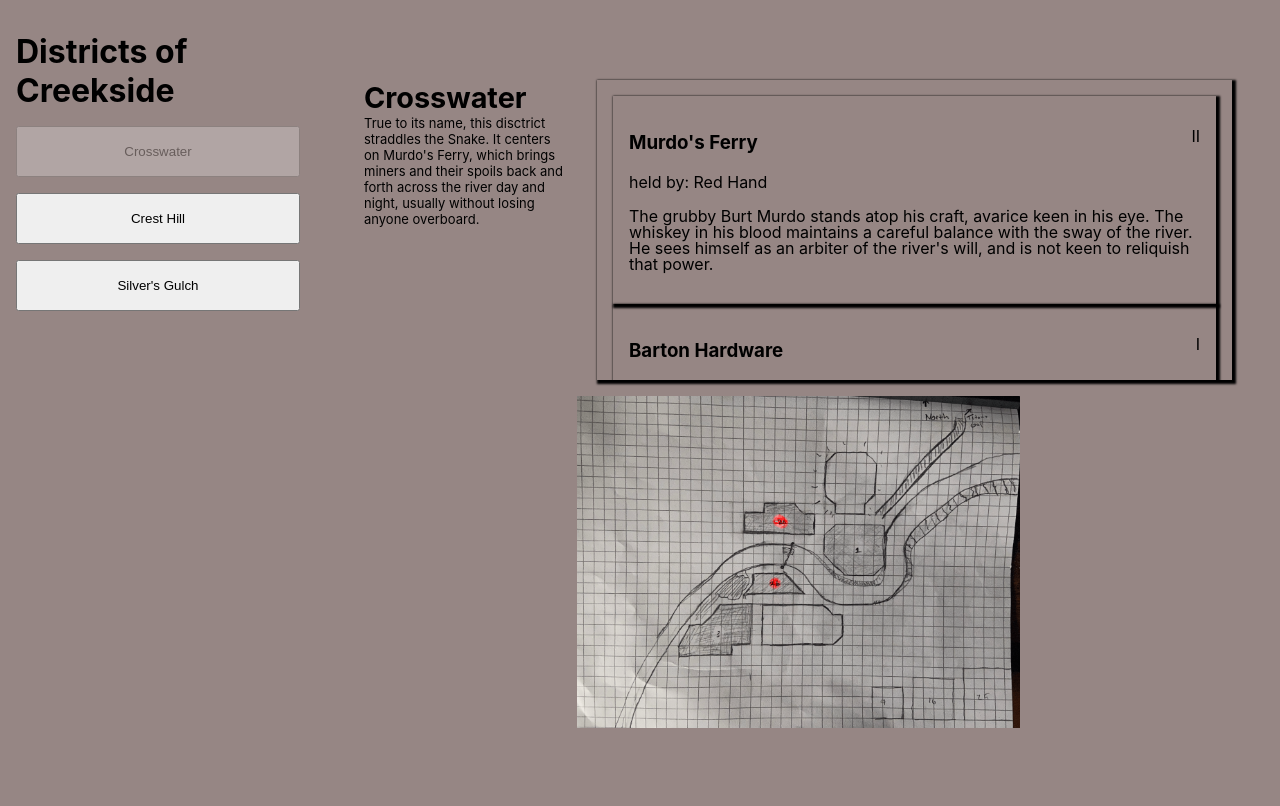
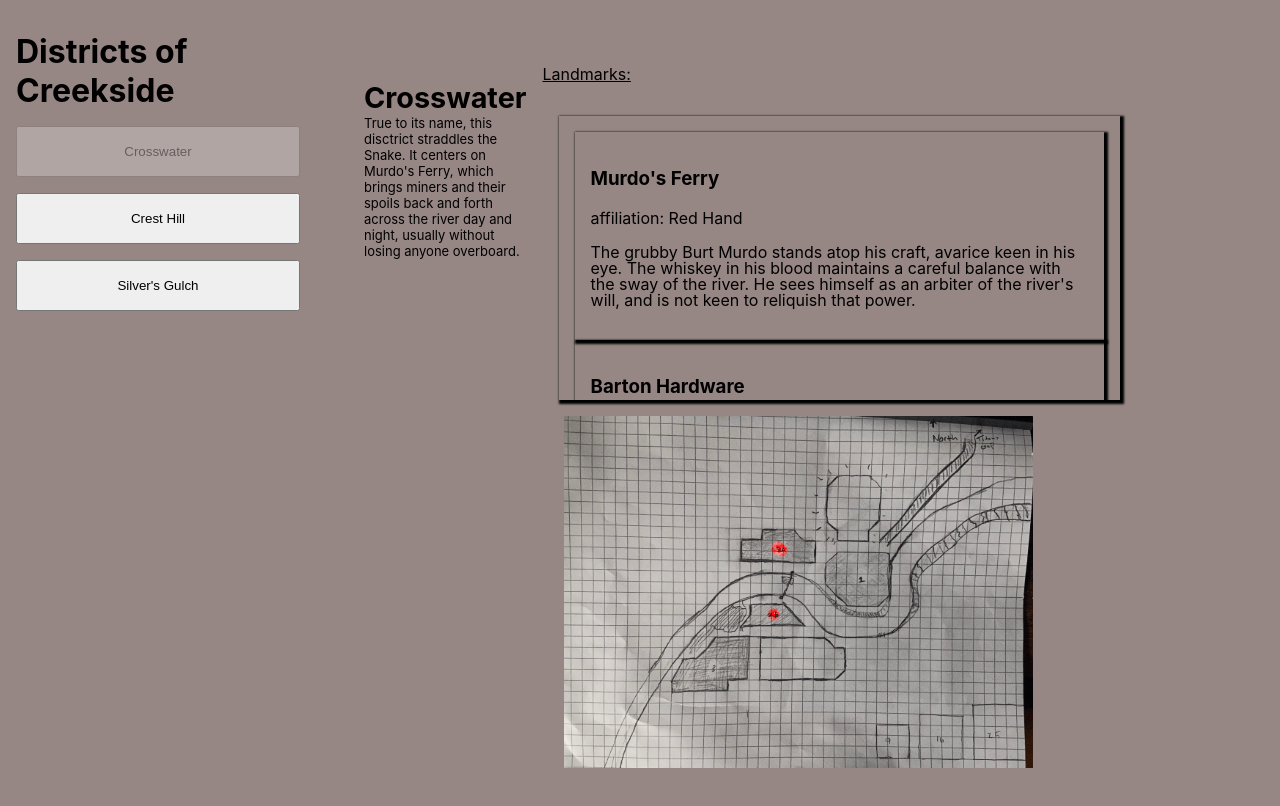
Before and after one commit to jirbjirbjirb/bladecampapp, a React (Create React App) app: page / in a window 1280 px wide. Shown: the top 806 px of the page. Built offline with nearby package versions, Linux system fonts and the light colour scheme.

Commit message:
landmark fill out

```diff
--- a/src/App.css
+++ b/src/App.css
@@ -2,15 +2,22 @@ body{
   background-color: #968684;
 }
 
-
+.App{
+  height: 100vh;
+}
 /* HOME SHELL */
 .app-container{
   max-width: 1400px;
   justify-content: center;
   margin: 0 auto;
+  height: 100%;
 
 }
 
+.landmarks-wrap{
+  display: flex;
+  flex-direction: column;
+}
 
 .app-container, .main-content{
   display: flex;
@@ -40,7 +47,7 @@ body{
 }
 
 .map{
-  height: 50%;
+  height: 100%;
   width: 100%;
   background-position: center;
   background-repeat: no-repeat;
@@ -100,7 +107,7 @@ p{
   text-align: left;
 }
 
-.claims{
+.landmarks{
   height: auto;
   overflow-x: scroll;
   margin: 1rem;
@@ -109,14 +116,14 @@ p{
   max-height: 600px;
   padding-left: 1rem;
 }
-.claim-wrapper{
+.landmark-wrapper{
   color: black;
   display: flex;
   flex-direction: column;
   box-shadow: 2px 2px 2px 2px;
   padding: 1rem;
 }
-.claim-name{
+.landmark-name{
   display: flex;
   justify-content: space-between;
 }
@@ -126,6 +133,9 @@ p{
 
 
 @media only screen and (max-width: 600px) {
+  .App{
+    height: 100%;
+  }
   .app-container,.text-log-wrapper{
     flex-direction: column;
     width: 100%
@@ -153,7 +163,7 @@ p{
     padding: 0;
     margin: 1rem;
   }
-  .district-wrapper, .claims{
+  .district-wrapper, .landmarks{
     width: 100%;
     margin: 0;
     padding-bottom: 1rem;
--- a/src/App.tsx
+++ b/src/App.tsx
@@ -1,17 +1,12 @@
 import { useState } from 'react'
 import './App.css'
 import { DistrictInfo, DistrictInfos } from './components/DistrictInfo'
-import {
-  crosswaterInfo,
-  crestHillInfo,
-  silversGulchInfo,
-} from './DistrictData'
+import { crosswaterInfo, crestHillInfo, silversGulchInfo } from './DistrictData'
 
 const infoPackage: DistrictInfos = [
   crosswaterInfo,
   crestHillInfo,
   silversGulchInfo,
-
 ]
 
 function App() {
@@ -53,11 +48,13 @@ function App() {
             {/* this should accept an array of all district data and just render the appropriate one according to state set in menu bar */}
             <DistrictInfo
               districtName={selectedDistrict?.districtName}
-              claims={selectedDistrict?.claims}
+              landmarks={selectedDistrict?.landmarks}
               textContent={selectedDistrict.textContent}
+              developmentLevel={selectedDistrict.developmentLevel}
               map={selectedDistrict.map}
             />
           </div>
+
           <div
             className="map section-bumper"
             style={{ backgroundImage: `url(${selectedDistrict.map})` }}
--- a/src/DistrictData.tsx
+++ b/src/DistrictData.tsx
@@ -2,294 +2,159 @@ import { DistrictInfoProps } from './components/DistrictInfo'
 
 export const crestHillInfo: DistrictInfoProps = {
   districtName: 'Crest Hill',
+  developmentLevel: 'established',
   textContent:
     "Located at the north end of town, this is the center of all things import and export. The Titan's Gap road ends here. Nearly anything shipping in or out of town passes through Crest Hill",
-  claims: [
+  landmarks: [
     {
       name: "Hawkshaw's Livery",
-      textContent: 'Providing for the needs of horses and other draught animals, the livery is an essential cog in the extractive machinery of the town. Proprietor Silas Greene is a fervent disciple of Luton, and has contributed heavily to construct the chapel.',
-      heldBy: 'Apostles of Luton',
+      textContent:
+        'Providing for the needs of horses and other draught animals, the livery is an essential cog in the extractive machinery of the town. Proprietor Silas Greene is a fervent disciple of Luton, and has contributed heavily to construct the chapel.',
+      affiliation: 'Apostles of Luton',
       hold: 2,
     },
     {
       name: 'Bright and Son Freight',
-      textContent: 'text text text text text text text text text',
-      heldBy: 'Apostles of Luton',
+      textContent:
+        'Horace, the younger Bright brother, manages this outpost of the family transport business. Brother Henry receives packages on the other side of the gap. Father Bright is somewhere away and above, installed behind a desk in deepest Astria. A glowering portrait of the old man hangs above the till.',
+      affiliation: 'Apostles of Luton',
       hold: 2,
     },
     {
       name: 'Chapel of Luton',
-      textContent: "Rapidly growing from a construction site at the apex of the hill, the chapel is a base from which Pastor Mac Steelhead extends the auspices of Luton and his holy Domain.",
-      heldBy: 'Apostles of Luton',
+      textContent:
+        'Rapidly growing from a construction site at the apex of the hill, the chapel is a base from which Pastor Mac Steelhead extends the auspices of Luton and his holy Domain.',
+      affiliation: 'Apostles of Luton',
       hold: 4,
     },
     {
       name: 'Hotel Belle Vie',
       textContent:
         'Proprietor Samuel Gantt is an early arrival, a grotesque sycophant eager to prove his value to those even he considers his betters. Nothing said within the walls of the Belle Vie stays secret for long. Pronounced "Belly V-eye"',
-      heldBy: 'Red Hand',
+      affiliation: 'Red Hand',
       hold: 3,
     },
   ],
-  map: './map_cresthill.png'
+  map: './map_cresthill.png',
 }
 
 export const crosswaterInfo: DistrictInfoProps = {
   districtName: 'Crosswater',
+  developmentLevel: 'established',
   textContent:
     "True to its name, this disctrict straddles the Snake. It centers on Murdo's Ferry, which brings miners and their spoils back and forth across the river day and night, usually without losing anyone overboard.",
-  claims: [
+  landmarks: [
     {
       name: "Murdo's Ferry",
       textContent:
         "The grubby Burt Murdo stands atop his craft, avarice keen in his eye. The whiskey in his blood maintains a careful balance with the sway of the river. He sees himself as an arbiter of the river's will, and is not keen to reliquish that power.",
-      heldBy: 'Red Hand',
+      affiliation: 'Red Hand',
       hold: 2,
     },
     {
       name: 'Barton Hardware',
       textContent:
         'The old saying goes that in a mineral rush, the rich man sells shovels. Rose Barton and her softspoken partner Carol have taken this adage to heart, and their yield thus far has been bounteous.',
-      heldBy: 'Wetherbilt Company',
+      affiliation: 'Wetherbilt Company',
       hold: 1,
     },
     {
       name: 'Waterside Lounge',
       textContent:
-        'A cheap and smoky bar with pretensions to serving upscale clientele. The only place with a craps table.',
-      heldBy: 'Unknown/Unclaimed',
+        'A cheap and smoky bar with pretensions to serving upscale clientele. For now, it is the only place with a craps table and a piano.',
+      affiliation: 'Unknown',
       hold: 2,
     },
     {
       name: "Doc's",
       textContent:
-        "No matter what ails you, Doc has something that'll either fix you up or at least make it hard to remember what your problem was",
-      heldBy: 'Unknown/Unclaimed',
+        "No matter what ails you, Doc has something that'll either fix you up or at least make it hard to remember what your problem was. A gruff man in his late 50s who has seen much suffering, Doc commands respect from nearly everyone.",
+      affiliation: 'Unknown',
       hold: 2,
     },
   ],
-  map: './map_crosswater.png'
+  map: './map_crosswater.png',
 }
-
 
 export const silversGulchInfo: DistrictInfoProps = {
   districtName: "Silver's Gulch",
+  developmentLevel: 'established',
   textContent:
     "Deep in the miner's camp, this is the absolute heart of vice in Creekside. Eliza Silver and the Red Hand have anything a miner might need, and their establishments accept shine as payment, which saves the miner a trip across the river.",
-  claims: [
+  landmarks: [
     {
-      name: "The Broken Spoke",
-      textContent:
-        'Flagship establishment of the Red Hand',
-      heldBy: 'Red Hand',
+      name: 'The Broken Spoke',
+      textContent: 'Flagship establishment of the Red Hand',
+      affiliation: 'Red Hand',
       hold: 4,
     },
     {
       name: 'Glendas Boarding House',
       textContent:
-        'A cheap flop for the down on their luck. Food dangerous to human life, bedsheets cleaned quarterly.',
-      heldBy: 'Split Finger Gang',
+        'A cheap flop for the down on their luck. Food dangerous to human life, bedsheets cleaned quarterly. Glenda drinks heavy, sleeps late, and manages her business with a stern hand.',
+      affiliation: 'Split Finger Gang',
       hold: 1,
     },
     {
       name: 'April Anvil Apothecary',
       textContent:
-        'Doc for the soul, spells and salves offered.',
-      heldBy: 'Unknown/Unclaimed',
+        "Doc for the body and soul, spells and salves offered. Dusty bottles labeled in fine and spiderlike script line April's shelves.",
+      affiliation: 'Unknown',
       hold: 2,
     },
     {
       name: "Boss's Hogs",
       textContent:
         "This place reeks. Nothing hides the stink of sin quite like a hog, or at least that's what Boss says. In addition to providing nutritious hogmeat to hungry miners and Crest Hill snobs alike, the Boss seems to be on excellent terms with almost everyone, despite the miasma of odor which surrounds him.",
-      heldBy: 'Unknown/Unclaimed',
+      affiliation: 'Unknown',
       hold: 2,
     },
   ],
-  map: './map_silversgulch.png'
+  map: './map_silversgulch.png',
 }
 
 export const testDistrict: DistrictInfoProps = {
-  districtName: "testDistrict",
+  districtName: 'testDistrict',
+  developmentLevel: 'established',
   textContent:
-    "test test test test test test test test test test test test test test test test test test test test test test test test test test test test test test test test test test test test test test test test test test test test test test test test test test test test test test test test test test test test test test test test",
-  claims: [
+    'test test test test test test test test test test test test test test test test test test test test test test test test test test test test test test test test test test test test test test test test test test test test test test test test test test test test test test test test test test test test test test test test',
+  landmarks: [
     {
-      name: "TestClaim",
-      textContent:
-        'test test test test test test test test',
-      heldBy: 'Unknown/Unclaimed',
+      name: 'TestLandmark',
+      textContent: 'test test test test test test test test',
+      affiliation: 'Unknown',
       hold: 4,
     },
     {
-      name: "TestClaim",
-      textContent:
-        'test test test test test test test test',
-      heldBy: 'Unknown/Unclaimed',
+      name: 'TestLandmark',
+      textContent: 'test test test test test test test test',
+      affiliation: 'Unknown',
       hold: 4,
-    },    {
-      name: "TestClaim",
-      textContent:
-        'test test test test test test test test',
-      heldBy: 'Unknown/Unclaimed',
+    },
+    {
+      name: 'TestLandmark',
+      textContent: 'test test test test test test test test',
+      affiliation: 'Unknown',
       hold: 4,
-    },    {
-      name: "TestClaim",
-      textContent:
-        'test test test test test test test test',
-      heldBy: 'Unknown/Unclaimed',
+    },
+    {
+      name: 'TestLandmark',
+      textContent: 'test test test test test test test test',
+      affiliation: 'Unknown',
       hold: 4,
-    },    {
-      name: "TestClaim",
-      textContent:
-        'test test test test test test test test',
-      heldBy: 'Unknown/Unclaimed',
+    },
+    {
+      name: 'TestLandmark',
+      textContent: 'test test test test test test test test',
+      affiliation: 'Unknown',
       hold: 4,
-    },    {
-      name: "TestClaim",
-      textContent:
-        'test test test test test test test test',
-      heldBy: 'Unknown/Unclaimed',
+    },
+    {
+      name: 'TestLandmark',
+      textContent: 'test test test test test test test test',
+      affiliation: 'Unknown',
       hold: 4,
     },
   ],
-  map: './map_silversgulch.png'
+  map: './map_silversgulch.png',
 }
-export const testDistrict1: DistrictInfoProps = {
-  districtName: "testDistrict1",
-  textContent:
-    "test test test test test test test test test test test test test test test test test test test test test test test test test test test test test test test test test test test test test test test test test test test test test test test test test test test test test test test test test test test test test test test test",
-  claims: [
-    {
-      name: "TestClaim",
-      textContent:
-        'test test test test test test test test',
-      heldBy: 'Unknown/Unclaimed',
-      hold: 4,
-    },
-    {
-      name: "TestClaim",
-      textContent:
-        'test test test test test test test test',
-      heldBy: 'Unknown/Unclaimed',
-      hold: 4,
-    },    {
-      name: "TestClaim",
-      textContent:
-        'test test test test test test test test',
-      heldBy: 'Unknown/Unclaimed',
-      hold: 4,
-    },    {
-      name: "TestClaim",
-      textContent:
-        'test test test test test test test test',
-      heldBy: 'Unknown/Unclaimed',
-      hold: 4,
-    },    {
-      name: "TestClaim",
-      textContent:
-        'test test test test test test test test',
-      heldBy: 'Unknown/Unclaimed',
-      hold: 4,
-    },    {
-      name: "TestClaim",
-      textContent:
-        'test test test test test test test test',
-      heldBy: 'Unknown/Unclaimed',
-      hold: 4,
-    },
-  ],
-  map: './map_silversgulch.png'
-}
-// export const testDistrict2: DistrictInfoProps = {
-//   districtName: "testDistrict2",
-//   textContent:
-//     "test test test test test test test test test test test test test test test test test test test test test test test test test test test test test test test test test test test test test test test test test test test test test test test test test test test test test test test test test test test test test test test test",
-//   claims: [
-//     {
-//       name: "TestClaim",
-//       textContent:
-//         'test test test test test test test test',
-//       heldBy: 'Unknown/Unclaimed',
-//       hold: 4,
-//     },
-//     {
-//       name: "TestClaim",
-//       textContent:
-//         'test test test test test test test test',
-//       heldBy: 'Unknown/Unclaimed',
-//       hold: 4,
-//     },    {
-//       name: "TestClaim",
-//       textContent:
-//         'test test test test test test test test',
-//       heldBy: 'Unknown/Unclaimed',
-//       hold: 4,
-//     },    {
-//       name: "TestClaim",
-//       textContent:
-//         'test test test test test test test test',
-//       heldBy: 'Unknown/Unclaimed',
-//       hold: 4,
-//     },    {
-//       name: "TestClaim",
-//       textContent:
-//         'test test test test test test test test',
-//       heldBy: 'Unknown/Unclaimed',
-//       hold: 4,
-//     },    {
-//       name: "TestClaim",
-//       textContent:
-//         'test test test test test test test test',
-//       heldBy: 'Unknown/Unclaimed',
-//       hold: 4,
-//     },
-//   ],
-//   map: './map_silversgulch.png'
-// }
-// export const testDistrict3: DistrictInfoProps = {
-//   districtName: "testDistrict3",
-//   textContent:
-//     "test test test test test test test test test test test test test test test test test test test test test test test test test test test test test test test test test test test test test test test test test test test test test test test test test test test test test test test test test test test test test test test test",
-//   claims: [
-//     {
-//       name: "TestClaim",
-//       textContent:
-//         'test test test test test test test test',
-//       heldBy: 'Unknown/Unclaimed',
-//       hold: 4,
-//     },
-//     {
-//       name: "TestClaim",
-//       textContent:
-//         'test test test test test test test test',
-//       heldBy: 'Unknown/Unclaimed',
-//       hold: 4,
-//     },    {
-//       name: "TestClaim",
-//       textContent:
-//         'test test test test test test test test',
-//       heldBy: 'Unknown/Unclaimed',
-//       hold: 4,
-//     },    {
-//       name: "TestClaim",
-//       textContent:
-//         'test test test test test test test test',
-//       heldBy: 'Unknown/Unclaimed',
-//       hold: 4,
-//     },    {
-//       name: "TestClaim",
-//       textContent:
-//         'test test test test test test test test',
-//       heldBy: 'Unknown/Unclaimed',
-//       hold: 4,
-//     },    {
-//       name: "TestClaim",
-//       textContent:
-//         'test test test test test test test test',
-//       heldBy: 'Unknown/Unclaimed',
-//       hold: 4,
-//     },
-//   ],
-//   map: './map_silversgulch.png'
-// }
--- a/src/components/DistrictInfo.tsx
+++ b/src/components/DistrictInfo.tsx
@@ -1,25 +1,17 @@
-import { useEffect, useRef } from "react"
+import { useEffect, useRef } from 'react'
 
 export function DistrictInfo({
   districtName,
   textContent,
-  claims,
+  landmarks,
 }: DistrictInfoProps) {
-  const getHoldTally = (hold: number) => {
-    let holdTally = ''
-    for (let i = 0; i < hold.valueOf(); i++) {
-      holdTally = holdTally + 'I'
-    }
-    return holdTally
-  }
-
-  const claimsRef = useRef<HTMLDivElement>(null)
+  const landmarksRef = useRef<HTMLDivElement>(null)
 
   useEffect(() => {
-  if(claimsRef.current){
-    claimsRef.current.scrollTo( 0, 0 );
+    if (landmarksRef.current) {
+      landmarksRef.current.scrollTo(0, 0)
     }
-  },[districtName])
+  }, [districtName])
 
   return (
     <div className="text-log-wrapper">
@@ -29,20 +21,31 @@ export function DistrictInfo({
         </div>
         <div className="text-content">{textContent}</div>
       </div>
-      <div className="claims scroll-wrap" ref={claimsRef}>
-        {claims?.map((claim, i) => {
+      <div className="landmarks-wrap">
+        <div
+          style={{
+            paddingBottom: '1rem',
+          }}
+        >
+          <u>Landmarks:</u>
+        </div>
+        <div className="landmarks scroll-wrap" ref={landmarksRef}>
+          {landmarks?.map((landmark, i) => {
             return (
-            <div className="claim-wrapper" key={i}>
-              <div className="claim-name">
-                <h3>{claim.name}</h3> <p>{getHoldTally(claim.hold)}</p>
+              <div className="landmark-wrapper" key={i}>
+                <div className="landmark-name">
+                  <h3>{landmark.name}</h3>
                 </div>
-              <div className="control-text">held by: {claim.heldBy}</div>
+                <div className="control-text">
+                  affiliation: {landmark.affiliation}
+                </div>
                 <div>
-                <p>{claim.textContent}</p>
+                  <p>{landmark.textContent}</p>
                 </div>
               </div>
             )
           })}
+        </div>
       </div>
     </div>
   )
@@ -51,14 +54,15 @@ export function DistrictInfo({
 export type DistrictInfoProps = {
   districtName: string
   textContent: string
-  claims?: Claims
+  landmarks?: Landmarks
   map: string
+  developmentLevel: 'developing' | 'established'
 }
 
-export type Claim = {
+export type Landmark = {
   name: string
   textContent: string
-  heldBy: Factions
+  affiliation: Factions
   hold: number
 }
 
@@ -66,9 +70,9 @@ export type Factions =
   | 'Apostles of Luton'
   | 'Split Finger Gang'
   | 'Red Hand'
-  | 'Unknown/Unclaimed'
+  | 'Unknown'
   | 'Wetherbilt Company'
 
-export type Claims = Claim[]
+export type Landmarks = Landmark[]
 
 export type DistrictInfos = DistrictInfoProps[]
```
Lines whose indentation alone changed are shown as unchanged.
